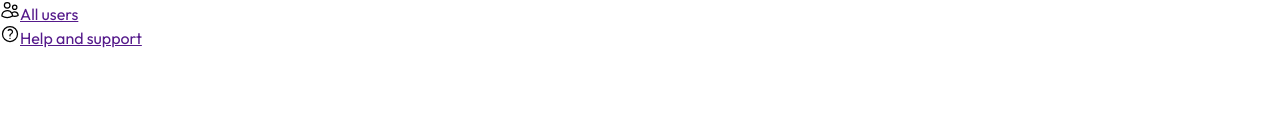
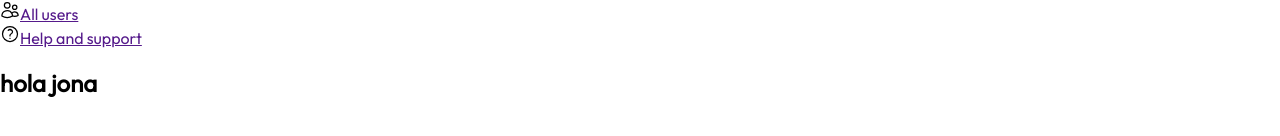
Before and after one commit to marcoslorenzodev/react-proyects, a React (Vite) app in the folder proyects/seguros/: page / in a window 1280 px wide. Shown: the part 336-472 px from the top of the page. Built offline with nearby package versions, Linux system fonts and the light colour scheme; a web font is replaced by a local one.

Commit message:
hola jona

```diff
--- a/proyects/seguros/src/Menu.jsx
+++ b/proyects/seguros/src/Menu.jsx
@@ -49,6 +49,9 @@ export function Menu () {
                 </svg>
                 <a href="">Help and support</a>
             </div>
+            <div>
+                <h1>hola jona</h1>
+            </div>
         </section>
     )
 }
```
